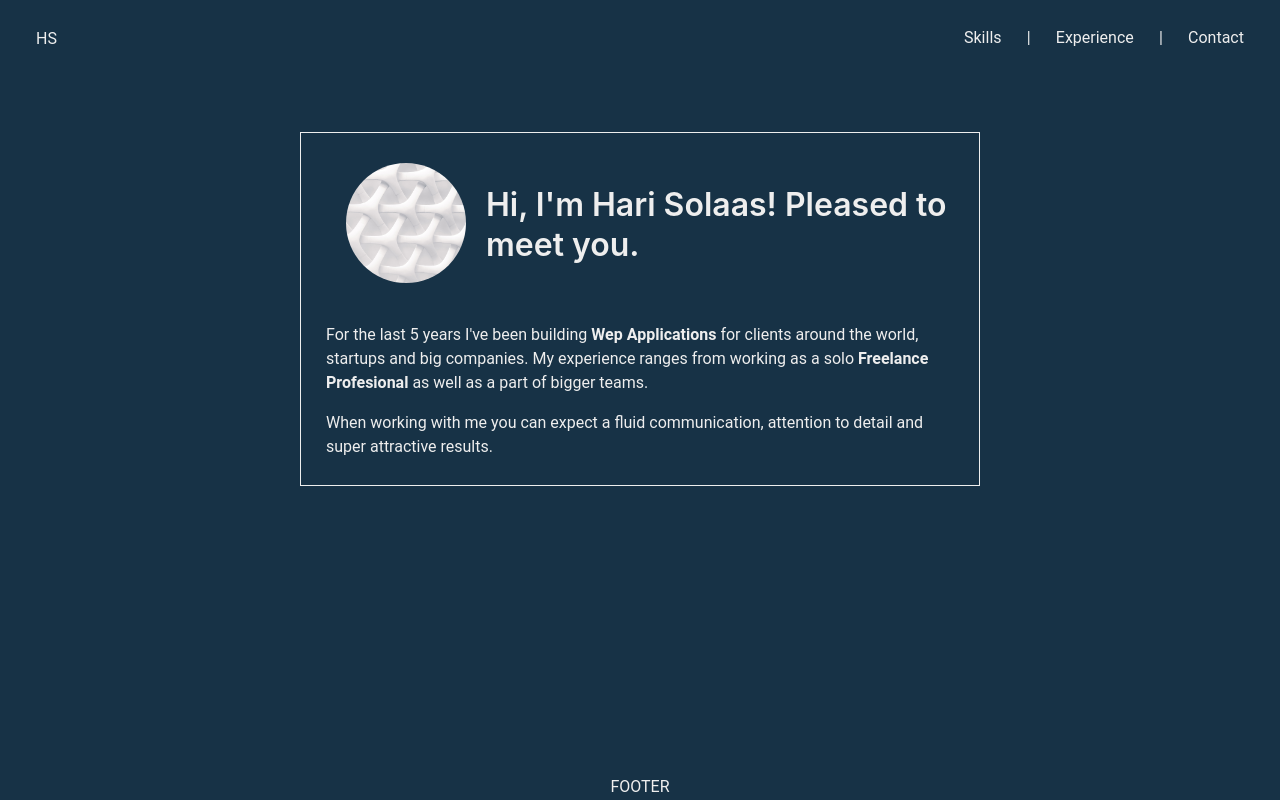
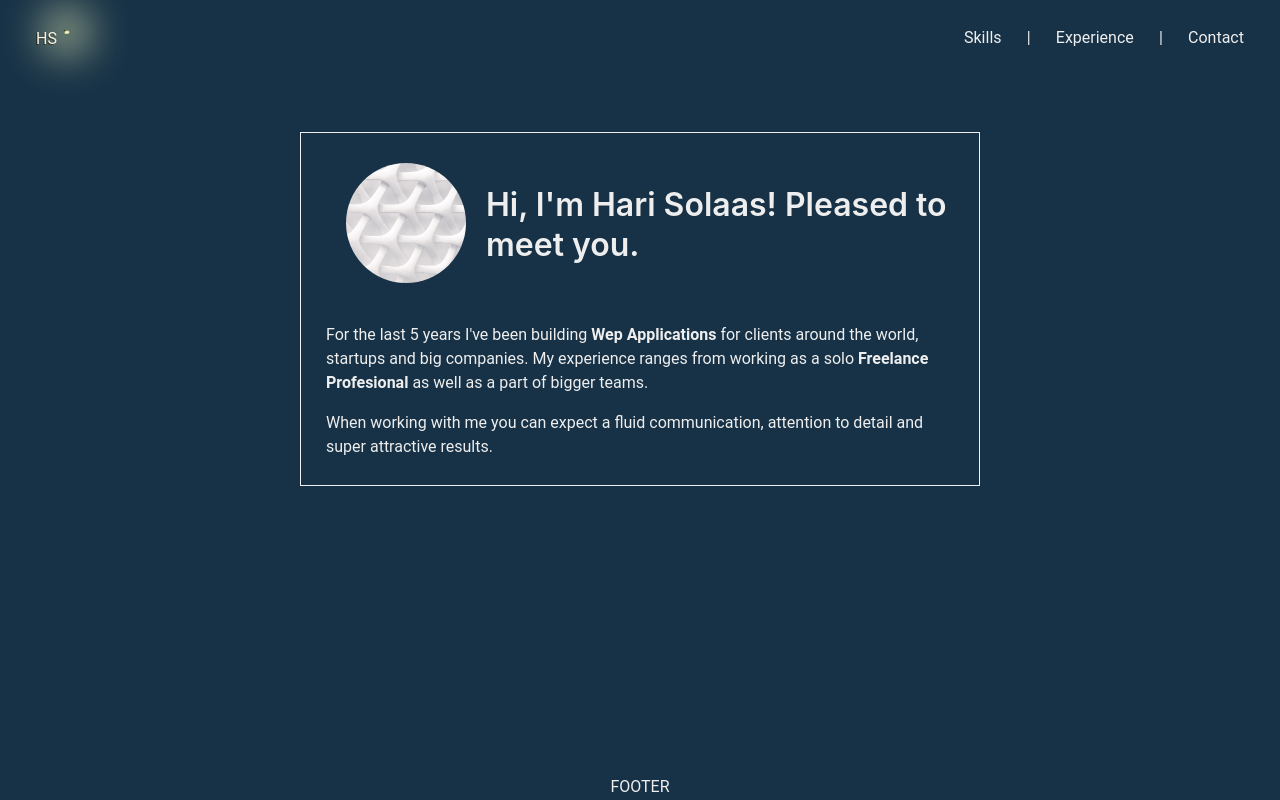
Before and after one commit to harisolaas/harisolaas-personal-portfolio, a Next.js app: page / in a window 1280 px wide. Built offline with nearby package versions, Linux system fonts and the light colour scheme; no server answers; a web font is replaced by a local one.

Commit message:
Add click animations

```diff
--- /dev/null
+++ b/components/animated-click.tsx
@@ -0,0 +1,42 @@
+import styled from "styled-components";
+import { FC } from "react";
+import { firefly, fireflyAnimationFinalPosition } from "../styles/mixins";
+
+const Wrapper = styled.span`
+  ::after {
+    ${firefly}
+    content: "";
+    left: 50%;
+    opacity: 1;
+    position: absolute;
+    top: 50%;
+    transition: all 0.8s ease-out, opacity 0.3s;
+    transform: rotate(0deg) translateX(10px) rotate(0deg) scale(0);
+  }
+  :active {
+    ::after {
+      opacity: 0;
+    }
+  }
+  :hover {
+    color: ${({ theme }) => theme.colors.firefly};
+    cursor: pointer;
+    text-shadow: ${({ theme }) => theme.textShadow};
+    ::after {
+      ${fireflyAnimationFinalPosition};
+    }
+  }
+`;
+const Container = styled.span`
+  position: relative;
+`;
+
+const AnimatedClick: FC = ({ children, ...otherProps }) => {
+  return (
+    <Container {...otherProps}>
+      <Wrapper>{children}</Wrapper>
+    </Container>
+  );
+};
+
+export default AnimatedClick;
--- a/components/layout.tsx
+++ b/components/layout.tsx
@@ -2,6 +2,7 @@ import Head from "next/head";
 import Link from "next/link";
 import { FC } from "react";
 import styled from "styled-components";
+import NavLink from "./nav-link";
 import { defaultText, globalPadding } from "../styles/mixins";
 
 type LayoutProps = { title?: string };
@@ -50,22 +51,12 @@ const Layout: FC<LayoutProps> = ({ children, title = "Hari Solaas" }) => {
       </Head>
       <Header>
         <div>
-          <Link href="/">
-            <a>HS</a>
-          </Link>
+          <NavLink href="/">HS</NavLink>
         </div>
         <GlobalNavigation>
-          <Link href="/skills">
-            <a>Skills</a>
-          </Link>
-          |
-          <Link href="/experience">
-            <a>Experience</a>
-          </Link>
-          |
-          <Link href="/contact">
-            <a>Contact</a>
-          </Link>
+          <NavLink href="/skills">Skills</NavLink>|
+          <NavLink href="/experience">Experience</NavLink>|
+          <NavLink href="/contact">Contact</NavLink>
         </GlobalNavigation>
       </Header>
       {children}
--- /dev/null
+++ b/components/nav-link.tsx
@@ -0,0 +1,37 @@
+import Link, { LinkProps } from "next/link";
+import { useRouter } from "next/router";
+import styled, { css } from "styled-components";
+import { FC } from "react";
+import AnimatedClick from "./animated-click";
+import { fireflyAnimationFinalPosition } from "../styles/mixins";
+
+type AnimatedLinkProps = {
+  current: boolean;
+};
+
+const forceFireflyFinalPosition = css`
+  > span {
+    text-shadow: ${({ theme }) => theme.textShadow};
+    ::after {
+      ${fireflyAnimationFinalPosition};
+    }
+  }
+`;
+const AnimatedLink = styled(AnimatedClick)<AnimatedLinkProps>`
+  ${({ current }) => (current ? forceFireflyFinalPosition : "")}
+`;
+
+const NavLink: FC<LinkProps> = ({ children, href, ...otherProps }) => {
+  const { pathname } = useRouter();
+  console.log(href === pathname, href, pathname);
+
+  return (
+    <Link href={href} {...otherProps}>
+      <a>
+        <AnimatedLink current={href === pathname}>{children}</AnimatedLink>
+      </a>
+    </Link>
+  );
+};
+
+export default NavLink;
--- a/styled.d.ts
+++ b/styled.d.ts
@@ -4,9 +4,12 @@ declare module "styled-components" {
   export interface DefaultTheme {
     colors: {
       background: string;
+      black: string;
+      firefly: string;
       primary: string;
     };
     footerHeight: string;
     headerHeight: string;
+    textShadow: string;
   }
 }
--- a/styles/global-style.ts
+++ b/styles/global-style.ts
@@ -17,5 +17,8 @@ export default createGlobalStyle`
   * {
     box-sizing: border-box;
   }
+  :focus {
+    outline: ${({ theme }) => theme.colors.firefly} auto 1px;
+  }
   ${fonts}
 `;
--- a/styles/mixins.ts
+++ b/styles/mixins.ts
@@ -16,3 +16,14 @@ export const heading = css`
     Ubuntu, Cantarell, Fira Sans, Droid Sans, Helvetica Neue, sans-serif;
   line-height: 1.25;
 `;
+export const firefly = css`
+  background-color: ${({ theme }) => theme.colors.firefly};
+  border-radius: 50%;
+  box-shadow: 0px 0 30px 10px ${({ theme }) => theme.colors.firefly},
+    inset 0.5px 0.5px 1px ${({ theme }) => theme.colors.black};
+  height: 3px;
+  width: 4px;
+`;
+export const fireflyAnimationFinalPosition = css`
+  transform: rotate(337deg) translateX(20px) rotate(-337deg) scale(1.5);
+`;
--- a/styles/theme.ts
+++ b/styles/theme.ts
@@ -1,12 +1,20 @@
 import { DefaultTheme } from "styled-components";
+
+const black = "#000000";
+const primary = "#eeeeee";
+const background = "#173246";
+const firefly = "#fafec3";
 
 const theme: DefaultTheme = {
   colors: {
-    primary: "#eeeeee",
-    background: "#173246",
+    background,
+    black,
+    firefly,
+    primary,
   },
   footerHeight: "28px",
   headerHeight: "76px",
+  textShadow: `-1px 0.7px 0px ${black}`,
 };
 
 export default theme;
```
